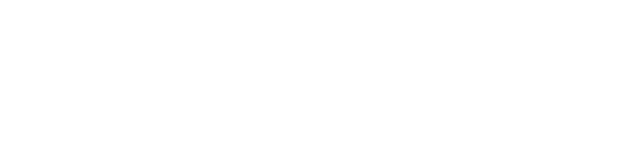
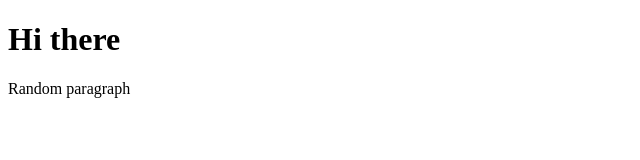
Before and after one commit to PSVorona/gitProject, a plain HTML site: page index.html in a window 1280 px wide. Shown: the whole page, without its empty margins (0-640 px from the left). Drawn offline with Linux system fonts and the light colour scheme.

Commit message:
Added header and paragraph
Commit executed directly from the Github

```diff
--- a/index.html
+++ b/index.html
@@ -6,6 +6,7 @@
     <title>Document</title>
 </head>
 <body>
-
+    <h1>Hi there</h1>
+    <p>Random paragraph</p>
 </body>
 </html>
```
